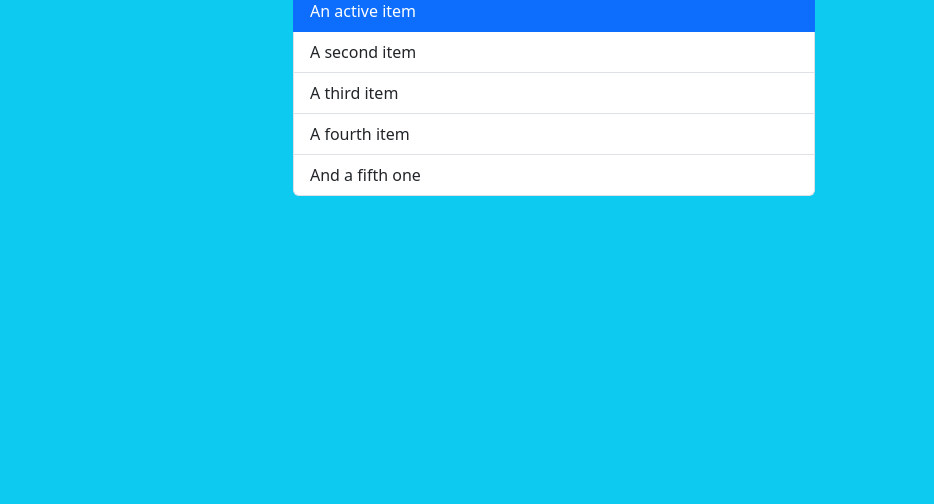
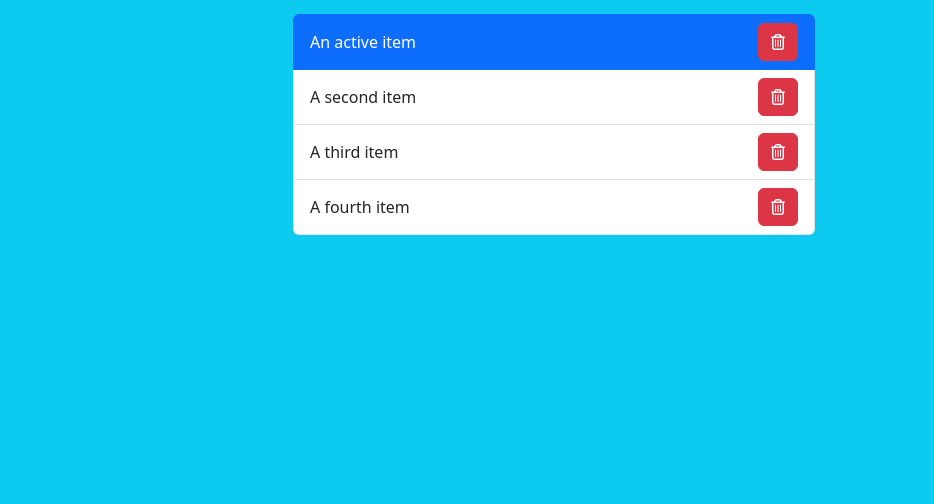
Before and after one commit to davidecaputo/vue-todolist, a plain HTML site: page index.html in a window 1280 px wide. Shown: the part 296-800 px from the top of the page, without its empty margins (86-1020 px from the left). Drawn offline with nearby package versions, Linux system fonts and the light colour scheme.

Commit message:
Add elements

```diff
--- a/index.html
+++ b/index.html
@@ -4,6 +4,7 @@
     <meta charset="UTF-8">
     <meta http-equiv="X-UA-Compatible" content="IE=edge">
     <meta name="viewport" content="width=device-width, initial-scale=1.0">
+    <link rel="stylesheet" href="https://cdnjs.cloudflare.com/ajax/libs/font-awesome/6.3.0/css/all.min.css" integrity="sha512-SzlrxWUlpfuzQ+pcUCosxcglQRNAq/DZjVsC0lE40xsADsfeQoEypE+enwcOiGjk/bSuGGKHEyjSoQ1zVisanQ==" crossorigin="anonymous" referrerpolicy="no-referrer" />
     <title>Vue To Do List</title>
     <link href="https://cdn.jsdelivr.net/npm/bootstrap@5.3.0-alpha1/dist/css/bootstrap.min.css" rel="stylesheet" integrity="sha384-GLhlTQ8iRABdZLl6O3oVMWSktQOp6b7In1Zl3/Jr59b6EGGoI1aFkw7cmDA6j6gD" crossorigin="anonymous">
     <link rel="stylesheet" href="./css/style.css">
@@ -36,12 +37,23 @@
             </form>
             <h2 class="text-center text-white">Lista componenti:</h2>
             <div class="d-flex justify-content-center">
-              <ul class="list-group w-50">
-                  <li class="list-group-item active" aria-current="true">An active item</li>
-                  <li class="list-group-item">A second item</li>
-                  <li class="list-group-item">A third item</li>
-                  <li class="list-group-item">A fourth item</li>
-                  <li class="list-group-item">And a fifth one</li>
+              <ul class="list-group w-50 pt-4">
+                  <li class="list-group-item d-flex justify-content-between align-items-center active">
+                    <span>An active item</span>
+                    <button class="btn btn-danger"><i class="fa-regular fa-trash-can"></i></button>
+                  </li>
+                  <li class="list-group-item d-flex justify-content-between align-items-center">
+                    <span>A second item</span>
+                    <button class="btn btn-danger"><i class="fa-regular fa-trash-can"></i></button>
+                  </li>
+                  <li class="list-group-item d-flex justify-content-between align-items-center">
+                    <span>A third item</span>
+                    <button class="btn btn-danger"><i class="fa-regular fa-trash-can"></i></button>
+                  </li>
+                  <li class="list-group-item d-flex justify-content-between align-items-center">
+                    <span>A fourth item</span>
+                    <button class="btn btn-danger"><i class="fa-regular fa-trash-can"></i></button>
+                  </li>
               </ul>
             </div>
         </div>
```
